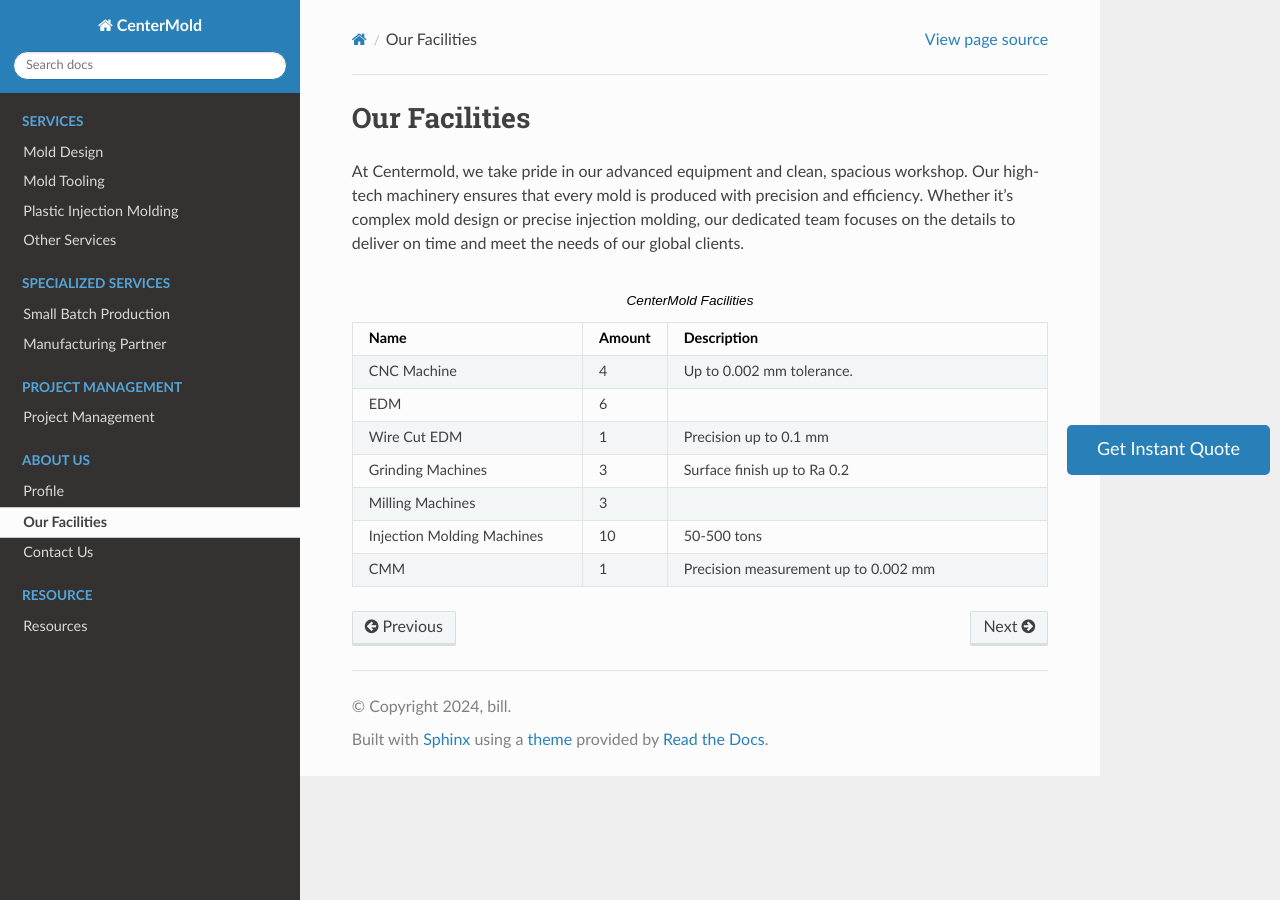
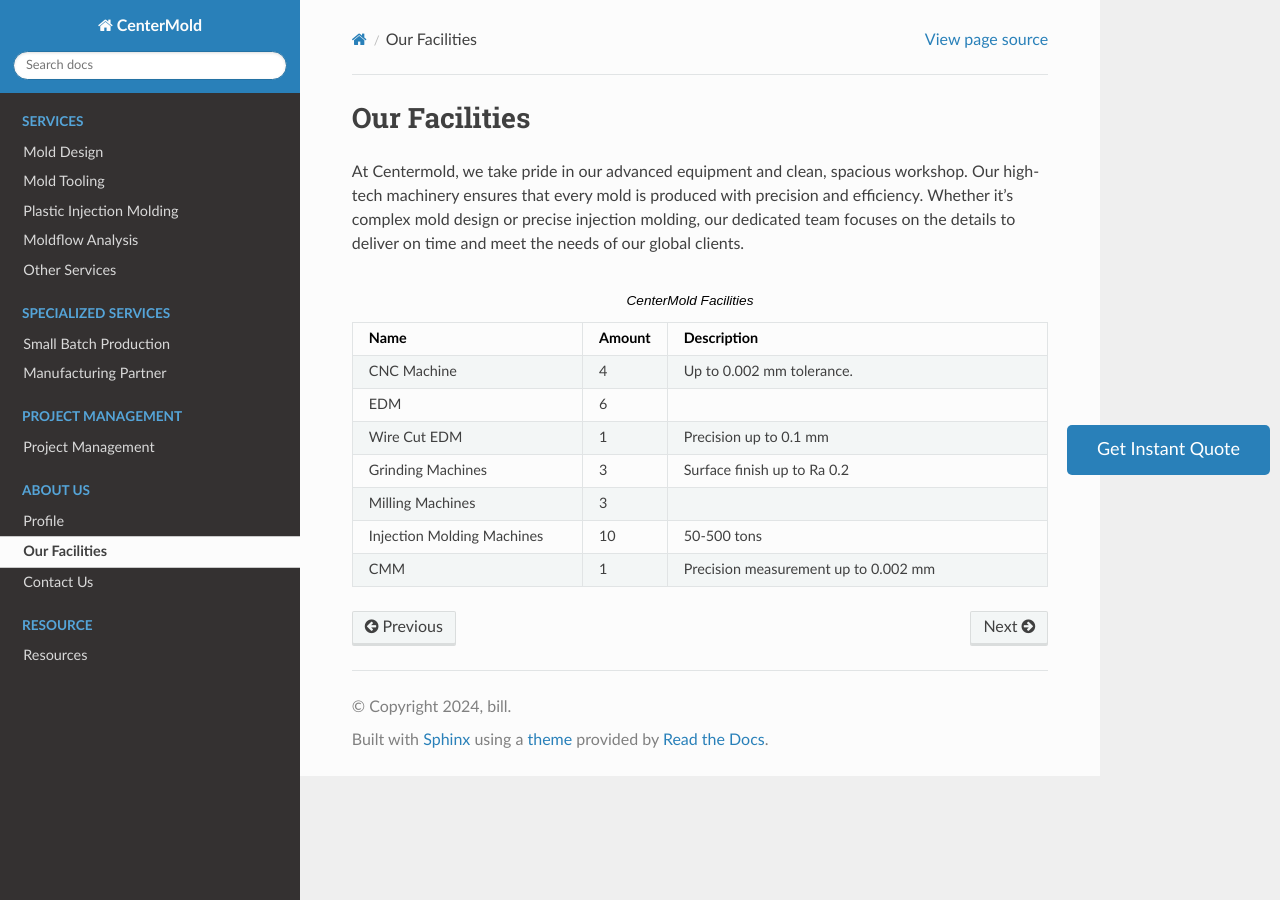
Before and after one commit to paultang/centermold, a Sphinx documentation site: the page built from source/Facility.rst, in a window 1280 px wide. Built offline with Sphinx 7.4.7 and the Read the Docs theme 2.0.0, drawn with Linux system fonts in a browser that asks for light colours; pages that are not in the unit, such as notebooks, are missing from menus.

Commit message:
Update index.rst

```diff
--- a/source/index.rst
+++ b/source/index.rst
@@ -17,7 +17,7 @@ Welcome to CenterMold!
    Mold-Design
    Mold-Tooling
    Injection-Molding
-   Mold-flow
+   Moldflow
    Other-Services
 
 
```
